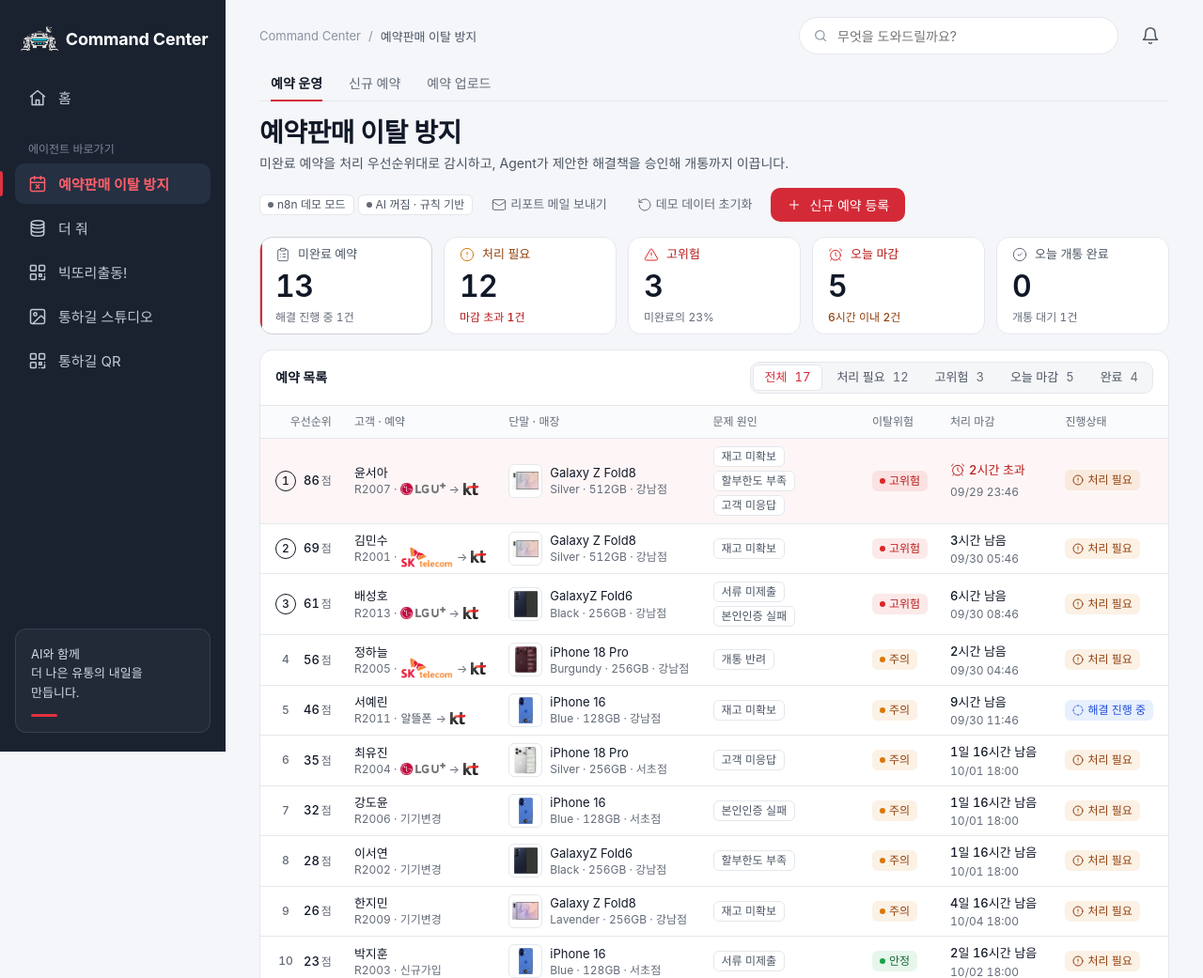
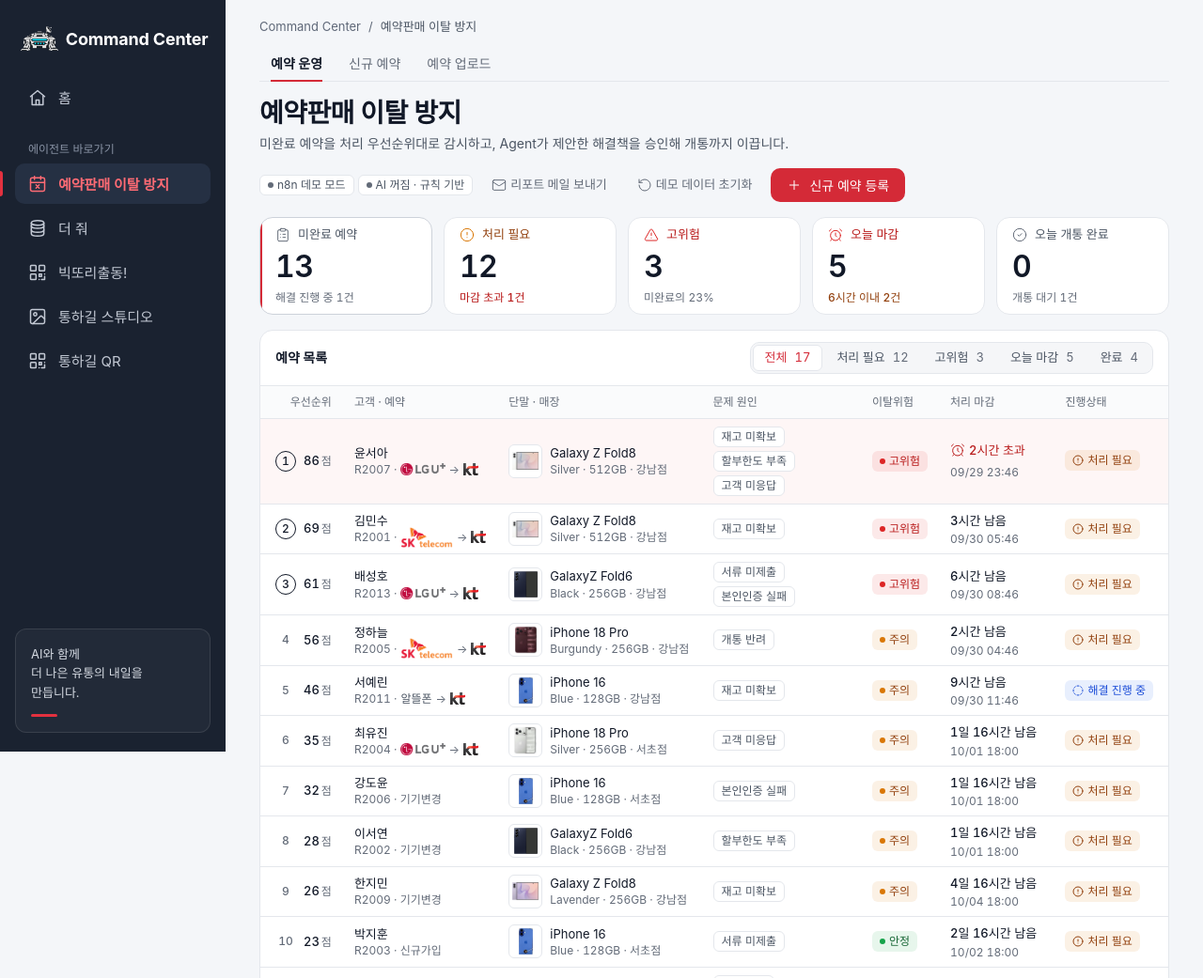
Before and after one commit to KT-K-NewDeal-Pangyo-Class01-Team02/K_NewDeal_Agent_Project, a Flask app: page /savedeal in a window 1280 px wide. Shown: the top 1041 px of the page at 94% size. Run offline with Flask 3, Linux system fonts and the light colour scheme; data comes from the database, SQL or seed files in the repository; data that the repository does not hold is empty; some web fonts are replaced.

Commit message:
chore(shell): remove topbar search/bell, raise contrast, auto-clean leftover servers
이승현님 및 다른 팀원들의 동의를 받고 진행한 공통 틀·start_all 수정.

- 상단 바의 검색창·알림(벨) 제거 (동작하지 않는 기능) - 허브/SaveDeal/빅또리 사본 공통
- 대비 개선: 사이드바 '에이전트 바로가기' 5.22:1, 선택 메뉴 4.81:1, 상단 경로 5.19:1
- start_all: 이전 실행에서 남은 우리 서버(포트를 잡은 python -m 모듈/서버 폴더 node)를
  프로세스 트리째 정리한 뒤 시작. 다른 프로그램이 쓰는 포트는 건드리지 않음
- start_all: 다른 start_all 창이 실행 중이면 안내하고 종료 (logs/start_all.pid)

Co-Authored-By: Claude Opus 5.5 <noreply@anthropic.com>

```diff
--- a/command_center/static/common.css
+++ b/command_center/static/common.css
@@ -81,12 +81,12 @@ button, input, select, textarea { font: inherit; color: inherit; }
 .cc-nav-item span { overflow: hidden; text-overflow: ellipsis; white-space: nowrap; }
 .cc-nav-item:hover { background: var(--cc-sidebar-hover); color: #fff; }
 .cc-nav-item:focus-visible { outline: 2px solid #ff6b75; outline-offset: -2px; }
-.cc-nav-item.is-active { background: var(--cc-sidebar-hover); color: #ff5f69; font-weight: 600; }
+.cc-nav-item.is-active { background: var(--cc-sidebar-hover); color: #ff6b74; font-weight: 600; }
 .cc-nav-item.is-active::before {
   content: ""; position: absolute; left: -16px; top: 8px; bottom: 8px;
   width: 3px; border-radius: 0 3px 3px 0; background: var(--cc-accent);
 }
-.cc-nav-label { margin: 24px 14px 8px; font-size: 12px; color: #7d8798; }
+.cc-nav-label { margin: 24px 14px 8px; font-size: 12px; color: #8a94a6; }
 
 .cc-sidebar-spacer { flex: 1; min-height: 24px; }
 .cc-sidebar-note {
@@ -100,7 +100,7 @@ button, input, select, textarea { font: inherit; color: inherit; }
 
 .cc-main { flex: 1; min-width: 0; display: flex; flex-direction: column; }
 .cc-topbar { display: flex; align-items: center; gap: 14px; padding: 18px 36px 0; }
-.cc-breadcrumb { flex: 1; min-width: 0; display: flex; align-items: center; gap: 8px; font-size: 13px; color: var(--cc-muted); }
+.cc-breadcrumb { flex: 1; min-width: 0; display: flex; align-items: center; gap: 8px; font-size: 13px; color: #5f6878; }
 .cc-breadcrumb a { color: inherit; text-decoration: none; }
 .cc-breadcrumb a:hover { color: var(--cc-text); }
 .cc-breadcrumb strong { font-weight: 500; color: var(--cc-text-sub); }
--- a/command_center/templates/cc_layout.html
+++ b/command_center/templates/cc_layout.html
@@ -47,11 +47,6 @@
   <div class="cc-main">
     <header class="cc-topbar">
       <div class="cc-breadcrumb">{% block breadcrumb %}{% endblock %}</div>
-      <label class="cc-search">
-        {{ icon("search", 16) }}
-        <input type="search" placeholder="무엇을 도와드릴까요?" aria-label="검색">
-      </label>
-      <button type="button" class="cc-icon-btn" aria-label="알림" data-coming-soon>{{ icon("bell") }}</button>
     </header>
     <main class="cc-content">
       {% block content %}{% endblock %}
--- a/savedeal_seunghoon/static/css/cc_common.css
+++ b/savedeal_seunghoon/static/css/cc_common.css
@@ -82,12 +82,12 @@ button, input, select, textarea { font: inherit; color: inherit; }
 .cc-nav-item span { overflow: hidden; text-overflow: ellipsis; white-space: nowrap; }
 .cc-nav-item:hover { background: var(--cc-sidebar-hover); color: #fff; }
 .cc-nav-item:focus-visible { outline: 2px solid #ff6b75; outline-offset: -2px; }
-.cc-nav-item.is-active { background: var(--cc-sidebar-hover); color: #ff5f69; font-weight: 600; }
+.cc-nav-item.is-active { background: var(--cc-sidebar-hover); color: #ff6b74; font-weight: 600; }
 .cc-nav-item.is-active::before {
   content: ""; position: absolute; left: -16px; top: 8px; bottom: 8px;
   width: 3px; border-radius: 0 3px 3px 0; background: var(--cc-accent);
 }
-.cc-nav-label { margin: 24px 14px 8px; font-size: 12px; color: #7d8798; }
+.cc-nav-label { margin: 24px 14px 8px; font-size: 12px; color: #8a94a6; }
 
 .cc-sidebar-spacer { flex: 1; min-height: 24px; }
 .cc-sidebar-note {
@@ -101,7 +101,7 @@ button, input, select, textarea { font: inherit; color: inherit; }
 
 .cc-main { flex: 1; min-width: 0; display: flex; flex-direction: column; }
 .cc-topbar { display: flex; align-items: center; gap: 14px; padding: 18px 36px 0; }
-.cc-breadcrumb { flex: 1; min-width: 0; display: flex; align-items: center; gap: 8px; font-size: 13px; color: var(--cc-muted); }
+.cc-breadcrumb { flex: 1; min-width: 0; display: flex; align-items: center; gap: 8px; font-size: 13px; color: #5f6878; }
 .cc-breadcrumb a { color: inherit; text-decoration: none; }
 .cc-breadcrumb a:hover { color: var(--cc-text); }
 .cc-breadcrumb strong { font-weight: 500; color: var(--cc-text-sub); }
--- a/savedeal_seunghoon/templates/cc_layout.html
+++ b/savedeal_seunghoon/templates/cc_layout.html
@@ -50,11 +50,6 @@
   <div class="cc-main">
     <header class="cc-topbar">
       <div class="cc-breadcrumb">{% block breadcrumb %}{% endblock %}</div>
-      <label class="cc-search">
-        {{ cc_icon("search", 16) }}
-        <input type="search" placeholder="무엇을 도와드릴까요?" aria-label="검색">
-      </label>
-      <button type="button" class="cc-icon-btn" aria-label="알림" data-coming-soon>{{ cc_icon("bell") }}</button>
     </header>
     <main class="cc-content">
       {% block content %}{% endblock %}
--- a/vicDDory_wooyong/vicddory_campaign/static/common.css
+++ b/vicDDory_wooyong/vicddory_campaign/static/common.css
@@ -81,12 +81,12 @@ button, input, select, textarea { font: inherit; color: inherit; }
 .cc-nav-item span { overflow: hidden; text-overflow: ellipsis; white-space: nowrap; }
 .cc-nav-item:hover { background: var(--cc-sidebar-hover); color: #fff; }
 .cc-nav-item:focus-visible { outline: 2px solid #ff6b75; outline-offset: -2px; }
-.cc-nav-item.is-active { background: var(--cc-sidebar-hover); color: #ff5f69; font-weight: 600; }
+.cc-nav-item.is-active { background: var(--cc-sidebar-hover); color: #ff6b74; font-weight: 600; }
 .cc-nav-item.is-active::before {
   content: ""; position: absolute; left: -16px; top: 8px; bottom: 8px;
   width: 3px; border-radius: 0 3px 3px 0; background: var(--cc-accent);
 }
-.cc-nav-label { margin: 24px 14px 8px; font-size: 12px; color: #7d8798; }
+.cc-nav-label { margin: 24px 14px 8px; font-size: 12px; color: #8a94a6; }
 
 .cc-sidebar-spacer { flex: 1; min-height: 24px; }
 .cc-sidebar-note {
@@ -100,7 +100,7 @@ button, input, select, textarea { font: inherit; color: inherit; }
 
 .cc-main { flex: 1; min-width: 0; display: flex; flex-direction: column; }
 .cc-topbar { display: flex; align-items: center; gap: 14px; padding: 18px 36px 0; }
-.cc-breadcrumb { flex: 1; min-width: 0; display: flex; align-items: center; gap: 8px; font-size: 13px; color: var(--cc-muted); }
+.cc-breadcrumb { flex: 1; min-width: 0; display: flex; align-items: center; gap: 8px; font-size: 13px; color: #5f6878; }
 .cc-breadcrumb a { color: inherit; text-decoration: none; }
 .cc-breadcrumb a:hover { color: var(--cc-text); }
 .cc-breadcrumb strong { font-weight: 500; color: var(--cc-text-sub); }
--- a/vicDDory_wooyong/vicddory_campaign/templates/cc_layout.html
+++ b/vicDDory_wooyong/vicddory_campaign/templates/cc_layout.html
@@ -46,11 +46,6 @@
   <div class="cc-main">
     <header class="cc-topbar">
       <div class="cc-breadcrumb">{% block breadcrumb %}{% endblock %}</div>
-      <label class="cc-search">
-        {{ icon("search", 16) }}
-        <input type="search" placeholder="무엇을 도와드릴까요?" aria-label="검색">
-      </label>
-      <button type="button" class="cc-icon-btn" aria-label="알림" data-coming-soon>{{ icon("bell") }}</button>
     </header>
     <main class="cc-content">
       {% block content %}{% endblock %}
```
Also changed, not shown: 1 other file.
